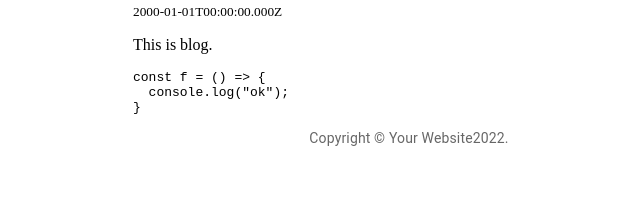
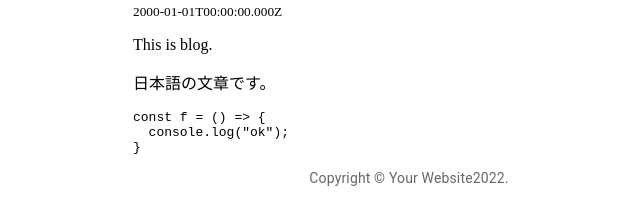
Before and after one commit to nanda-ro/gatsby-starter, a Gatsby site: page /blog/my-first-post/ in a window 1280 px wide. Shown: the part 152-376 px from the top of the page, without its empty margins (231-871 px from the left). Built offline with nearby package versions, Linux system fonts and the light colour scheme; Gatsby itself is replaced by a stand-in of ours; some packages are replaced by stand-ins of ours; code samples lack their colours.

Commit message:
update md file

````diff
--- a/src/blog/my-first-post.md
+++ b/src/blog/my-first-post.md
@@ -6,6 +6,8 @@ date: 2000-01-01
 
 This is blog.
 
+日本語の文章です。
+
 ```javascript
 const f = () => {
   console.log("ok");
````
